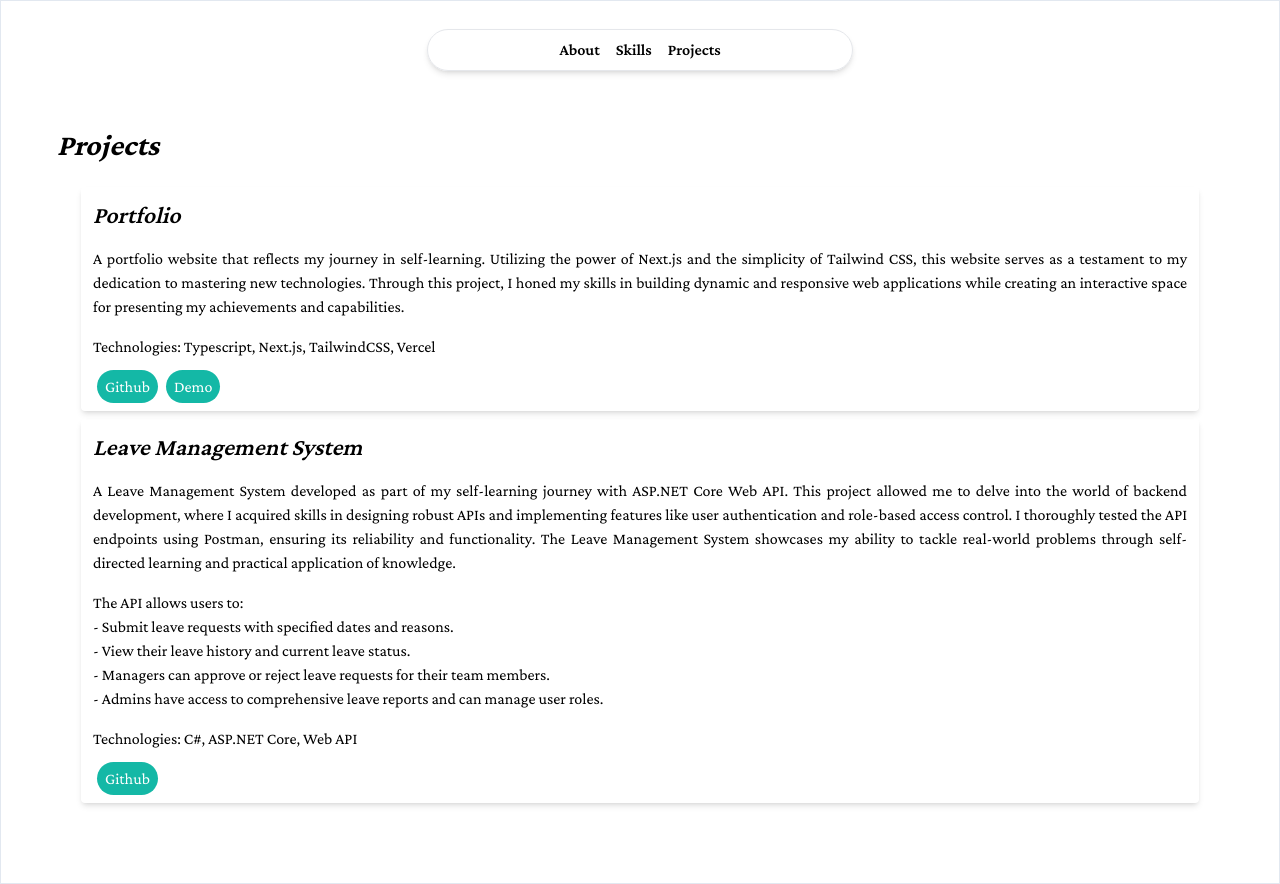
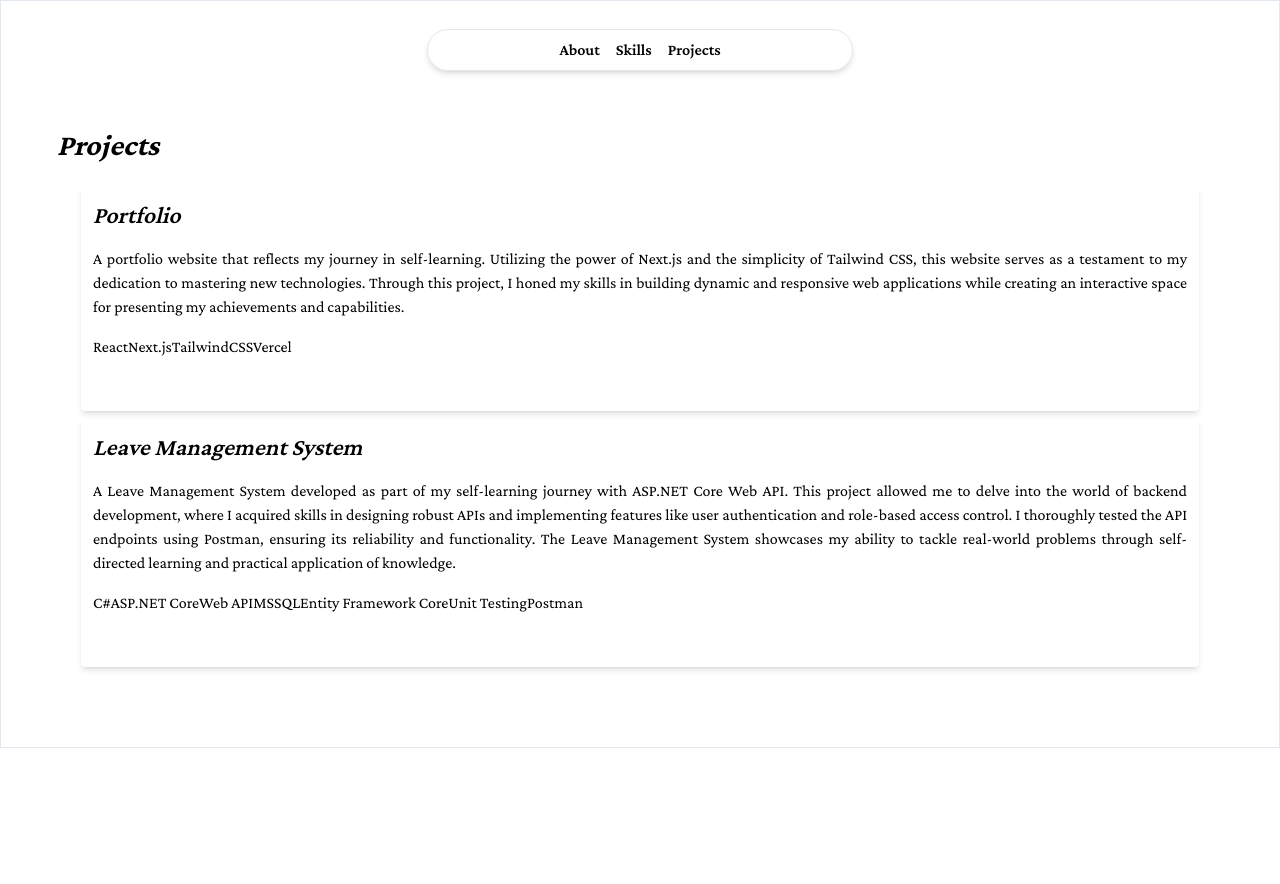
Before and after one commit to salihaaaaa/Portfolio, a Next.js app: page /projects in a window 1280 px wide. After the commit the page ends 800 px from the top, so only its background shows below. Built offline with nearby package versions, Linux system fonts and the light colour scheme.

Commit message:
Creating data for portfolio

```diff
--- a/src/app/about/page.tsx
+++ b/src/app/about/page.tsx
@@ -1,17 +1,18 @@
 import React from "react";
 import Image from "next/image";
+import portfolioData from "../lib/portfolio-data";
 
 const About = () => {
+  const about = portfolioData.about;
+
   return (
     <div className="flex flex-col-reverse md:flex-row justify-between p-2 mb-2">
       <div className=" p-2 md:p-10">
-        <h1 className="text-4xl font-bold italic ">
-          Hello! <span className="block mt-1 md:mt-2">I am Salihah</span>{" "}
+        <h1 className="text-4xl font-bold italic text-teal-500">
+          {about.name}
         </h1>
-        <p className="mt-4 text-justify">
-          A Front-End Web Developer based in Malaysia. I am on exciting journey
-          learning Next.js and TailwindCSS while building this portfolio.
-          Passionate about web development.
+        <p className="mt-4 text-justify md:pl-10">
+          {about.bio}
         </p>
       </div>
       <div className="p-2 md:p-10 flex flex-col items-center">
--- /dev/null
+++ b/src/app/components/Button.tsx
@@ -0,0 +1,13 @@
+import React from "react";
+
+interface ButtonProps {
+    children: React.ReactNode;
+  }
+
+const Button:React.FC<ButtonProps> = ({children}) => {
+  return (
+    <p className="bg-slate-100 rounded p-3 m-1 shadow-md">{children}</p>
+  );
+};
+
+export default Button;
--- a/src/app/components/ButtonLink.tsx
+++ /dev/null
@@ -1,17 +0,0 @@
-import React from "react";
-import Link from "next/link";
-
-interface ButtonLinkProps {
-    href: string;
-    children: React.ReactNode;
-  }
-
-const ButtonLink: React.FC<ButtonLinkProps> = ({ href, children }) => {
-  return (
-    <Link href={href} className="bg-teal-500 rounded-full p-2 m-1 text-white">
-      {children}
-    </Link>
-  );
-};
-
-export default ButtonLink;
--- /dev/null
+++ b/src/app/components/CustomLink.tsx
@@ -0,0 +1,17 @@
+import React from "react";
+import Link from "next/link";
+
+interface CustomLinkProps {
+    href: string;
+    children: React.ReactNode;
+  }
+
+const CustomLink: React.FC<CustomLinkProps> = ({ href, children }) => {
+  return (
+    <Link href={href} className="text-teal-500 p-2 m-1 text-white">
+      {children}
+    </Link>
+  );
+};
+
+export default CustomLink;
--- /dev/null
+++ b/src/app/lib/definitions.ts
@@ -0,0 +1,25 @@
+export interface About {
+    name: string;
+    bio: string;
+    imageUrl: string;
+  }
+
+  export interface Skill {
+    id: number;
+    name: string;
+  }
+
+  export interface Project {
+    id: number;
+    title: string;
+    description: string;
+    technologies: string[];
+    demoLink: string;
+    githubLink: string;
+  }
+
+  export interface PortfolioData {
+    about: About;
+    skills: Skill[];
+    projects: Project[];
+  }
--- /dev/null
+++ b/src/app/lib/portfolio-data.ts
@@ -0,0 +1,75 @@
+import { PortfolioData } from './definitions';
+
+const portfolioData: PortfolioData = {
+  about: {
+    name: 'Salihah',
+    bio: 'A passionate developer with expertise in web technologies.',
+    imageUrl: '/images/profile.jpg',
+  },
+  skills: [
+    {
+      id: 1,
+      name: 'React'
+    },
+    {
+      id: 2,
+      name: 'Next.js'
+    },
+    {
+      id: 3,
+      name: 'TypeScript'
+    },
+    {
+      id: 4,
+      name: 'C#'
+    },
+    {
+      id: 5,
+      name: 'ASP.NET Core'
+    },
+    {
+      id: 6,
+      name: 'Entity Framework Core'
+    },
+    {
+      id: 7,
+      name: 'MSSQL'
+    },
+    {
+      id: 8,
+      name: 'Unit Testing'
+    },
+    {
+      id: 9,
+      name: 'Postman'
+    },
+    {
+      id: 10,
+      name: 'Git'
+    },
+    {
+      id: 11,
+      name: 'Vercel'
+    }
+  ],
+  projects: [
+    {
+      id: 1,
+      title: 'Portfolio',
+      description: 'A portfolio website that reflects my journey in self-learning. Utilizing the power of Next.js and the simplicity of Tailwind CSS, this website serves as a testament to my dedication to mastering new technologies. Through this project, I honed my skills in building dynamic and responsive web applications while creating an interactive space for presenting my achievements and capabilities.',
+      technologies: ['React', 'Next.js', 'TailwindCSS', 'Vercel'],
+      demoLink: 'https://salihah.vercel.app/',
+      githubLink: 'https://github.com/salihaaaaa/portfolio.git',
+    },
+    {
+      id: 2,
+      title: 'Leave Management System',
+      description: 'A Leave Management System developed as part of my self-learning journey with ASP.NET Core Web API. This project allowed me to delve into the world of backend development, where I acquired skills in designing robust APIs and implementing features like user authentication and role-based access control. I thoroughly tested the API endpoints using Postman, ensuring its reliability and functionality. The Leave Management System showcases my ability to tackle real-world problems through self-directed learning and practical application of knowledge.',
+      technologies: ['C#', 'ASP.NET Core', 'Web API', 'MSSQL', 'Entity Framework Core', 'Unit Testing', 'Postman'],
+      demoLink: '',
+      githubLink: 'https://github.com/salihaaaaa/LeaveSystem.git',
+    },
+  ],
+};
+
+export default portfolioData;
--- a/src/app/projects/page.tsx
+++ b/src/app/projects/page.tsx
@@ -1,65 +1,29 @@
-import Link from "next/link";
 import React from "react";
-import ButtonLink from "../components/ButtonLink";
+import portfolioData from "../lib/portfolio-data";
+import CustomLink from "../components/CustomLink";
 
 const Project = () => {
+  const projects  = portfolioData.projects;
+
   return (
     <div className="p-2 md:p-10">
       <h2 className="text-3xl font-bold italic">Projects</h2>
       <div className="md:p-5 flex flex-wrap flex-row md:flex-col">
-        <div className="m-1 p-3 shadow-md rounded">
-          <h3 className="text-2xl italic font-semibold mb-4">Portfolio</h3>
-          <p className="mb-4 text-justify">
-            A portfolio website that reflects my journey in self-learning.
-            Utilizing the power of Next.js and the simplicity of Tailwind CSS,
-            this website serves as a testament to my dedication to mastering new
-            technologies. Through this project, I honed my skills in building
-            dynamic and responsive web applications while creating an
-            interactive space for presenting my achievements and capabilities.
-          </p>
-          <p className="mb-4">
-            Technologies: Typescript, Next.js, TailwindCSS, Vercel
-          </p>
-          <ButtonLink href="https://github.com/salihaaaaa/portfolio.git">
-            Github
-          </ButtonLink>
-          <ButtonLink href="https://salihah.vercel.app/">Demo</ButtonLink>
-        </div>
-        <div className="m-1 p-3 shadow-md rounded">
-          <h3 className="text-2xl italic font-semibold mb-4">
-            Leave Management System
-          </h3>
-          <p className="text-justify">
-            A Leave Management System developed as part of my self-learning
-            journey with ASP.NET Core Web API. This project allowed me to delve
-            into the world of backend development, where I acquired skills in
-            designing robust APIs and implementing features like user
-            authentication and role-based access control. I thoroughly tested
-            the API endpoints using Postman, ensuring its reliability and
-            functionality. The Leave Management System showcases my ability to
-            tackle real-world problems through self-directed learning and
-            practical application of knowledge.{" "}
-            <span className="block mt-4">The API allows users to:</span>
-            <span className="block">
-              - Submit leave requests with specified dates and reasons.
-            </span>
-            <span className="block">
-              - View their leave history and current leave status.
-            </span>
-            <span className="block">
-              - Managers can approve or reject leave requests for their team
-              members.
-            </span>
-            <span className="block mb-4">
-              - Admins have access to comprehensive leave reports and can manage
-              user roles.
-            </span>
-          </p>
-          <p className="mb-4">Technologies: C#, ASP.NET Core, Web API</p>
-          <ButtonLink href="https://github.com/salihaaaaa/LeaveSystem.git">
-            Github
-          </ButtonLink>
-        </div>
+        {projects.map((project) => (
+          <div className="m-1 p-3 shadow-md rounded" key={project.id}>
+            <h3 className="text-2xl italic font-semibold mb-4">
+              {project.title}
+            </h3>
+            <p className="mb-4 text-justify">{project.description}</p>
+            <p className="mb-4">{project.technologies}
+
+            </p>
+            <CustomLink href="https://github.com/salihaaaaa/portfolio.git">
+              Github
+            </CustomLink>
+            <CustomLink href="https://salihah.vercel.app/">Demo</CustomLink>
+          </div>
+        ))}
       </div>
     </div>
   );
```
Also changed, not shown: src/app/skills/page.tsx (+7 -33 lines), src/app/lib/portfolioData.js (deleted).
